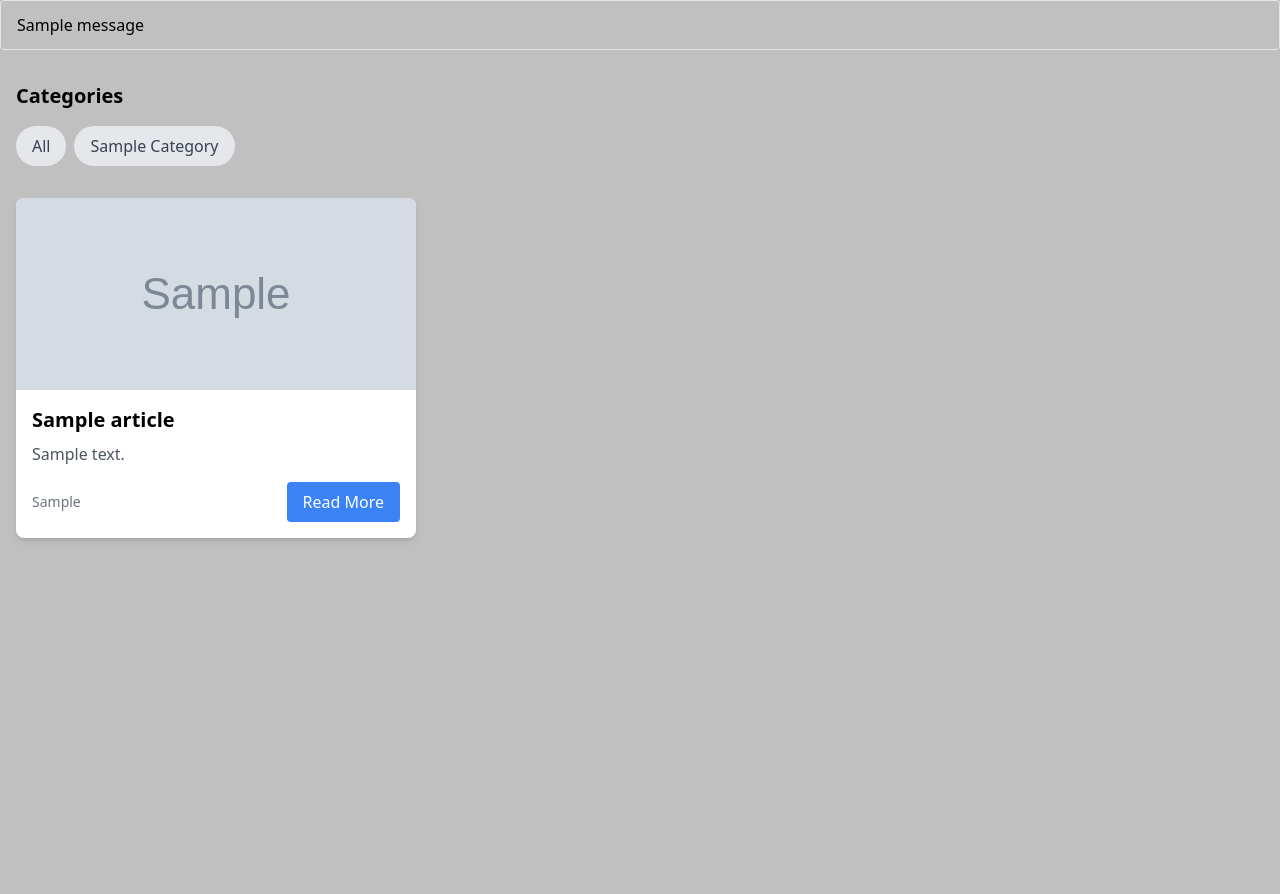
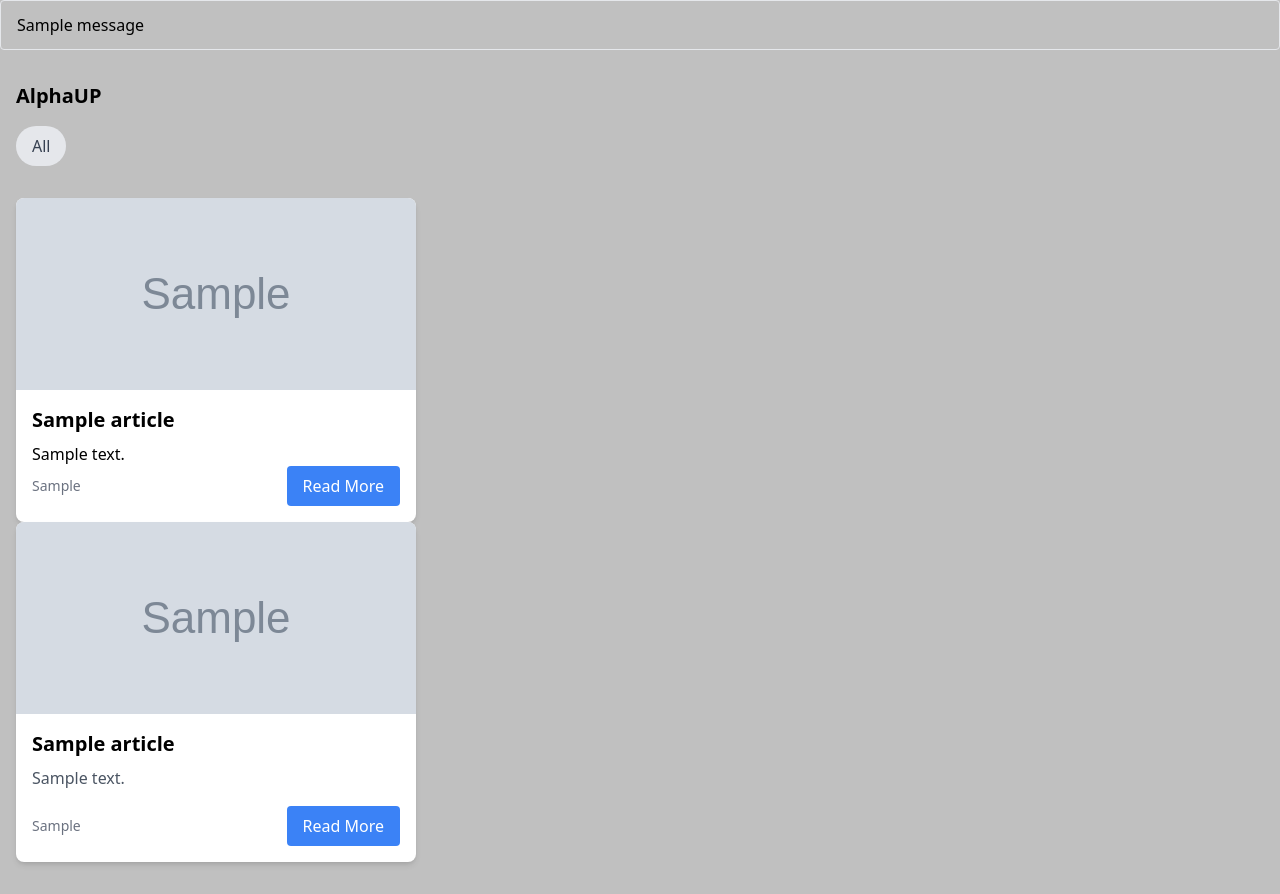
Before and after one commit to Diawhiz/alphaup, a Django app: template news/templates/news/news_list.html in a window 1280 px wide. Before the commit the page ends 541 px from the top, so only its background shows below. Run offline with Django 5.2, Linux system fonts and the light colour scheme; tables that the repository leaves empty hold one stand-in row (values such as "Sample post"); the template is opened without the code that fills it: values that come from a table or form of the project are taken from there, most other values are stand-ins (such as "Sample title", 1, 10 or a date in 2020); grey boxes marked "Sample" are stand-in pictures; one stand-in notice (Sample message) is shown; parts of the project's set-up code (start-up, migrations or seed data) failed here and were passed over; some libraries are stand-ins or nearby versions.

Commit message:
change template function to django default ListView

```diff
--- a/news/templates/news/news_list.html
+++ b/news/templates/news/news_list.html
@@ -1,7 +1,6 @@
 {% extends 'news/base.html' %}  {# If you have a base template #}
 
 {% block content %}
-<!-- At the top of your content block -->
 {% if messages %}
 <div class="messages">
   {% for message in messages %}
@@ -13,21 +12,34 @@
 {% endif %}
 
 <div class="container mx-auto px-4 py-8">
-    <!-- Categories filter -->
   <div class="mb-8">
-        <h2 class="text-xl font-bold mb-4">Categories</h2>
+    <h2 class="text-xl font-bold mb-4">AlphaUP</h2>
     <div class="flex flex-wrap gap-2">
-            <a href="{% url 'news_list' %}"
-               class="px-4 py-2 rounded-full {% if not selected_category %}bg-blue-500 text-white{% else %}bg-gray-200 text-gray-700{% endif %} hover:bg-blue-600 hover:text-white transition-colors">
-                All
-            </a>
-            {% for category in categories %}
-            <a href="?category={{ category }}"
-               class="px-4 py-2 rounded-full {% if category == selected_category %}bg-blue-500 text-white{% else %}bg-gray-200 text-gray-700{% endif %} hover:bg-blue-600 hover:text-white transition-colors">
-                {{ category|title }}
-            </a>
+      <a href="{% url 'news_list' %}" class="px-4 py-2 rounded-full {% if not selected_category %}bg-blue-500 text-white{% else %}bg-gray-200 text-gray-700{% endif %} hover:bg-blue-600 hover:text-white transition-colors">All</a>
+      {% comment %} {% for category in categories %}
+      <a href="?category={{ category }}" class="px-4 py-2 rounded-full {% if category == selected_category %}bg-blue-500 text-white{% else %}bg-gray-200 text-gray-700{% endif %} hover:bg-blue-600 hover:text-white transition-colors">{{ category|title }}</a>
+      {% endfor %} {% endcomment %}
+    </div>
+  </div>
+
+  <div class="grid grid-cols-1 md:grid-cols-2 lg:grid-cols-3 gap-6">
+    {% for article in articles %}
+    <div class="bg-white rounded-lg shadow-md overflow-hidden">
+      {% if article.image %}
+      <img src="{{ article.image }}" alt="{{ article.title }}" class="w-full h-48 object-cover">
+      {% endif %}
+      <div class="p-4">
+        <h3 class="text-xl font-bold mb-2">{{ article.title }}</h3>
+        <p>{{ article.summary|truncatewords:30 }}</p>
+        <div class="flex justify-between items-center">
+          <span class="text-sm text-gray-500">{{ article.source }}</span>
+          <a href="{% url 'article_detail' article.id %}" class="px-4 py-2 bg-blue-500 text-white rounded hover:bg-blue-600 transition-colors">Read More</a>
+        </div>
+      </div>
+    </div>
+    {% empty %}
+    <div class="col-span-full text-center py-8">No articles found.</div>
     {% endfor %}
-        </div>
   </div>
 
     <!-- Articles grid -->
@@ -56,41 +68,22 @@
         {% endfor %}
     </div>
 
+    <!-- Pagination -->
   {% if articles.has_other_pages %}
-    <div class="mt-8 flex justify-center">
-        <nav aria-label="Page navigation">
-            <ul class="inline-flex -space-x-px">
+    <div class="pagination">
       {% if articles.has_previous %}
-                    <li>
-                        <a href="?page={{ articles.previous_page_number }}" class="px-3 py-2 ml-0 leading-tight text-gray-500 bg-white border border-gray-300 rounded-l-lg hover:bg-gray-100 hover:text-gray-700">
-                        Previous
-                        </a>
-                    </li>
+        <a href="?page={{ articles.previous_page_number }}&category={{ selected_category }}">Previous</a>
       {% endif %}
       {% for i in articles.paginator.page_range %}
         {% if articles.number == i %}
-                        <li>
-                            <a href="?page={{ i }}" aria-current="page" class="px-3 py-2 text-blue-600 bg-blue-50 border border-gray-300 hover:bg-blue-100 hover:text-blue-700">
-                            {{ i }}
-                            </a>
-                        </li>
+          <span>{{ i }}</span>
         {% else %}
-                        <li>
-                            <a href="?page={{ i }}" class="px-3 py-2 leading-tight text-gray-500 bg-white border border-gray-300 hover:bg-gray-100 hover:text-gray-700">
-                            {{ i }}
-                            </a>
-                        </li>
+          <a href="?page={{ i }}&category={{ selected_category }}">{{ i }}</a>
         {% endif %}
       {% endfor %}
       {% if articles.has_next %}
-                    <li>
-                        <a href="?page={{ articles.next_page_number }}" class="px-3 py-2 leading-tight text-gray-500 bg-white border border-gray-300 rounded-r-lg hover:bg-gray-100 hover:text-gray-700">
-                        Next
-                        </a>
-                    </li>
+        <a href="?page={{ articles.next_page_number }}&category={{ selected_category }}">Next</a>
       {% endif %}
-            </ul>
-        </nav>
     </div>
   {% endif %}
 </div>
```
Also changed, not shown: news/views.py (+17 -38 lines). Lines whose indentation alone changed are shown as unchanged.
